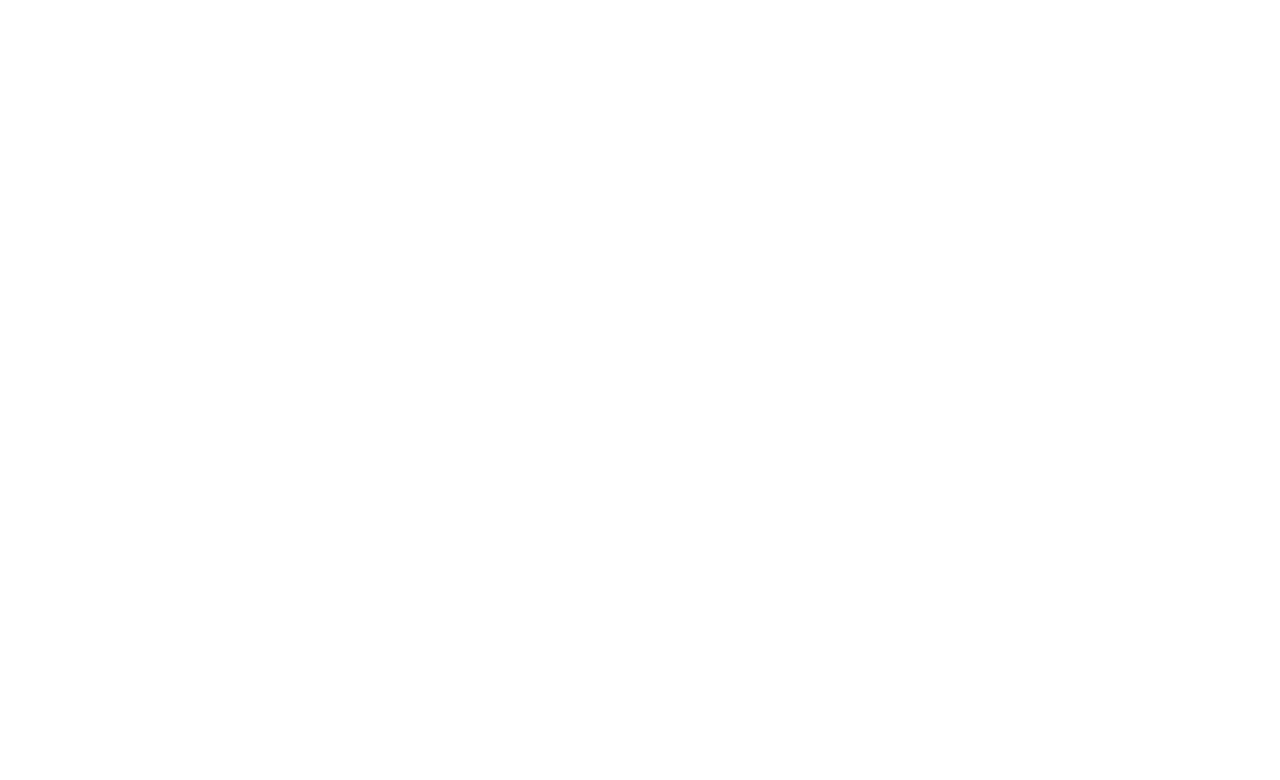
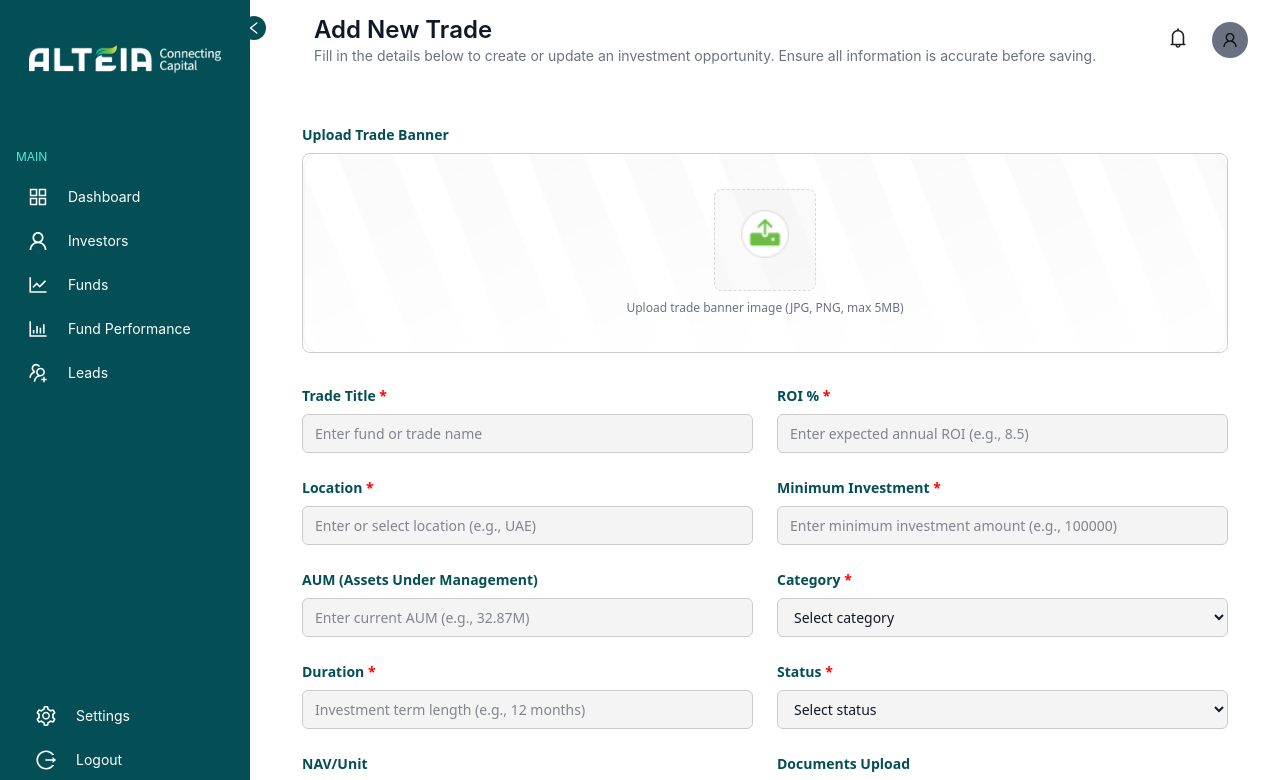
Before and after one commit to ajaykumavat0815/Alteia, a React (Vite) app: page /addNewTrade in a window 1280 px wide. Before the commit this address had no page. Shown: the top 780 px of the page. Built offline with nearby package versions, Linux system fonts and the light colour scheme.

Commit message:
Add trade page

```diff
--- a/src/common/FormInput.jsx
+++ b/src/common/FormInput.jsx
@@ -20,6 +20,7 @@
   labelFontSize = "14px", // default in px
   labelColor = "#044f55", // default color
   backgroundColor = "#f4f4f4", // input background color
+  uploadDescription = "Upload a file",
 }) => {
   const uploadButton = (
     <div className="flex flex-col items-center justify-center text-gray-600">
@@ -72,50 +73,6 @@
   }
 
   // FILE UPLOAD FIELD
-  // if (type === "upload") {
-  //   return (
-  //     <div>
-  //       <label style={labelStyle}>
-  //         {label} {required && <span style={{ color: "red" }}>*</span>}
-  //       </label>
-  //       <div
-  //         style={{
-  //           border: "1px solid #ccc",
-  //           borderRadius: "0.5rem",
-  //           padding: "1rem",
-  //           background: backgroundColor,
-  //         }}
-  //       >
-  //         <AntUpload
-  //           listType="picture-card"
-  //           showUploadList={false}
-  //           beforeUpload={(file) => onFileUpload(file, name)}
-  //           accept=".jpg,.jpeg,.png,.pdf"
-  //         >
-  //           {value ? (
-  //             <div className="text-center">
-  //               <div className="text-green-600 font-medium">✓ Uploaded</div>
-  //               <div className="text-xs text-gray-500 mt-1">{value.name}</div>
-  //             </div>
-  //           ) : (
-  //             uploadButton
-  //           )}
-  //         </AntUpload>
-  //         <p
-  //           style={{
-  //             fontSize: "12px",
-  //             color: "#6B7280",
-  //             marginTop: "0.5rem",
-  //             textAlign: "center",
-  //           }}
-  //         >
-  //           Upload {label.toLowerCase()} (e.g., valid passport, ID card, utility
-  //           bill)
-  //         </p>
-  //       </div>
-  //     </div>
-  //   );
-  // }
 
   // if (type === "upload") {
   //   return (
@@ -128,44 +85,83 @@
   //           border: "1px solid #ccc",
   //           borderRadius: "0.5rem",
   //           padding: "1rem",
-  //           backgroundImage: `url("src/assets/images/Upload.png")`,
+  //           backgroundImage: `url(${uploadBg})`,
   //           backgroundSize: "cover",
   //           backgroundPosition: "center",
   //           backgroundRepeat: "no-repeat",
   //           minHeight: "200px",
+  //           display: "flex",
+  //           flexDirection: "column",
+  //           alignItems: "center",
+  //           justifyContent: "center",
+  //           position: "relative",
   //         }}
   //       >
-  //         <AntUpload
-  //           listType="picture-card"
-  //           showUploadList={false}
-  //           beforeUpload={(file) => onFileUpload(file, name)}
-  //           accept=".jpg,.jpeg,.png,.pdf"
-  //         >
-  //           {value ? (
-  //             <div className="text-center">
-  //               <div className="text-green-600 font-medium">✓ Uploaded</div>
-  //               <div className="text-xs text-gray-500 mt-1">{value.name}</div>
-  //             </div>
-  //           ) : (
-  //             uploadButton
-  //           )}
-  //         </AntUpload>
-  //         <p
+  //         {/* Semi-transparent overlay */}
+  //         <div
   //           style={{
-  //             fontSize: "12px",
-  //             color: "#6B7280",
-  //             marginTop: "0.5rem",
-  //             textAlign: "center",
+  //             position: "absolute",
+  //             top: 0,
+  //             left: 0,
+  //             right: 0,
+  //             bottom: 0,
+  //             backgroundColor: "rgba(255, 255, 255, 0.7)",
+  //             borderRadius: "0.5rem",
+  //             zIndex: 1,
   //           }}
-  //         >
-  //           Upload {label.toLowerCase()} (e.g., valid passport, ID card, utility
-  //           bill)
-  //         </p>
+  //         ></div>
+
+  //         <div style={{ position: "relative", zIndex: 2, textAlign: "center" }}>
+  //           <AntUpload
+  //             listType="picture-card"
+  //             showUploadList={false}
+  //             beforeUpload={(file) => onFileUpload(file, name)}
+  //             accept=".jpg,.jpeg,.png,.pdf"
+  //           >
+  //             {value ? (
+  //               <div className="text-center">
+  //                 <div className="text-green-600 font-medium">✓ Uploaded</div>
+  //                 <div className="text-xs text-gray-500 mt-1">{value.name}</div>
+  //               </div>
+  //             ) : (
+  //               <div style={{ textAlign: "center", padding: "20px" }}>
+  //                 <img
+  //                   src={uploadIcon}
+  //                   alt="Upload"
+  //                   style={{
+  //                     width: "48px",
+  //                     height: "48px",
+  //                     marginBottom: "12px",
+  //                     display: "block",
+  //                     marginLeft: "auto",
+  //                     marginRight: "auto",
+  //                   }}
+  //                 />
+  //                 {/* <div style={{ fontWeight: "500", marginBottom: "4px" }}>
+  //                   Click to upload
+  //                 </div> */}
+  //                 {/* <div style={{ fontSize: "12px", color: "#6B7280" }}>
+  //                   or drag and drop
+  //                 </div> */}
+  //               </div>
+  //             )}
+  //           </AntUpload>
+  //           <p
+  //             style={{
+  //               fontSize: "12px",
+  //               color: "#6B7280",
+  //               marginTop: "0.5rem",
+  //               textAlign: "center",
+  //             }}
+  //           >
+  //             Upload {label.toLowerCase()} (e.g., valid passport, ID card,
+  //             utility bill)
+  //           </p>
+  //         </div>
   //       </div>
   //     </div>
   //   );
   // }
-
   if (type === "upload") {
     return (
       <div>
@@ -229,15 +225,10 @@
                       marginRight: "auto",
                     }}
                   />
-                  {/* <div style={{ fontWeight: "500", marginBottom: "4px" }}>
-                    Click to upload
-                  </div> */}
-                  {/* <div style={{ fontSize: "12px", color: "#6B7280" }}>
-                    or drag and drop
-                  </div> */}
                 </div>
               )}
             </AntUpload>
+            {uploadDescription && (
               <p
                 style={{
                   fontSize: "12px",
@@ -246,9 +237,9 @@
                   textAlign: "center",
                 }}
               >
-              Upload {label.toLowerCase()} (e.g., valid passport, ID card,
-              utility bill)
+                {uploadDescription}
               </p>
+            )}
           </div>
         </div>
       </div>
--- a/src/forms/AddNewCustomer.jsx
+++ b/src/forms/AddNewCustomer.jsx
@@ -121,6 +121,7 @@
               type="upload"
               value={formData.identityDocument}
               onFileUpload={handleFileUpload}
+              uploadDescription="Upload proof of address (e.g., utility bill)"
               required
             />
             <FormInput
@@ -129,6 +130,7 @@
               type="upload"
               value={formData.proofOfAddress}
               onFileUpload={handleFileUpload}
+              uploadDescription="Upload identity proof (e.g., Valid Passport, ID card, passport)"
               required
             />
           </div>
--- /dev/null
+++ b/src/forms/AddNewTrade.jsx
@@ -0,0 +1,183 @@
+import { useState } from "react";
+import { Layout } from "antd";
+import FormInput from "../common/FormInput";
+import DashboardHeader from "../common/DashboardHeader";
+import PrimaryButton from "../common/PrimaryButton";
+
+const AddNewTrade = () => {
+  const [formData, setFormData] = useState({
+    tradeBanner: null,
+    tradeTitle: "",
+    roi: "",
+    location: "",
+    minimumInvestment: "",
+    aum: "",
+    category: "",
+    duration: "",
+    status: "",
+    navPerUnit: "",
+    documents: null,
+  });
+
+  // Define options for select fields
+  const categoryOptions = [
+    { label: "Real Estate", value: "real_estate" },
+    { label: "Energy", value: "energy" },
+    { label: "Technology", value: "technology" },
+    { label: "Healthcare", value: "healthcare" },
+    { label: "Finance", value: "finance" },
+    { label: "Infrastructure", value: "infrastructure" },
+  ];
+
+  const statusOptions = [
+    { label: "Active", value: "active" },
+    { label: "Pending", value: "pending" },
+    { label: "Closed", value: "closed" },
+    { label: "Draft", value: "draft" },
+  ];
+
+  const handleChange = (e) => {
+    const { name, value } = e.target;
+    setFormData((prev) => ({ ...prev, [name]: value }));
+  };
+
+  const handleFileUpload = (file, fileType) => {
+    setFormData((prev) => ({ ...prev, [fileType]: file }));
+    return false;
+  };
+
+  const handleSubmit = (e) => {
+    e.preventDefault();
+    console.log("Form data:", formData);
+  };
+
+  const handleCancel = () => {
+    console.log("Form cancelled");
+  };
+
+  return (
+    <Layout id="dashboardLayout" className="!bg-white">
+      <div className="pl-5 ml-5 pt-2 mt-0">
+        <DashboardHeader
+          title="Add New Trade"
+          subtitle="Fill in the details below to create or update an investment opportunity. Ensure all information is accurate before saving."
+          reverseOrder={true}
+        />
+      </div>
+      <div className="rounded-lg p-8 font-sans p-5 m-5">
+        <form onSubmit={handleSubmit} className="space-y-8">
+          <FormInput
+            label="Upload Trade Banner"
+            name="tradeBanner"
+            type="upload"
+            value={formData.tradeBanner}
+            onFileUpload={(file) => handleFileUpload(file, "tradeBanner")}
+            uploadDescription="Upload trade banner image (JPG, PNG, max 5MB)"
+          />
+          {/* </div> */}
+
+          {/* Trade Details Section */}
+          <div className="grid grid-cols-1 md:grid-cols-2 gap-6">
+            <FormInput
+              label="Trade Title"
+              name="tradeTitle"
+              value={formData.tradeTitle}
+              onChange={handleChange}
+              required
+              placeholder="Enter fund or trade name"
+            />
+            <FormInput
+              label="ROI %"
+              name="roi"
+              value={formData.roi}
+              onChange={handleChange}
+              required
+              placeholder="Enter expected annual ROI (e.g., 8.5)"
+            />
+            <FormInput
+              label="Location"
+              name="location"
+              value={formData.location}
+              onChange={handleChange}
+              required
+              placeholder="Enter or select location (e.g., UAE)"
+            />
+            <FormInput
+              label="Minimum Investment"
+              name="minimumInvestment"
+              value={formData.minimumInvestment}
+              onChange={handleChange}
+              required
+              placeholder="Enter minimum investment amount (e.g., 100000)"
+            />
+            <FormInput
+              label="AUM (Assets Under Management)"
+              name="aum"
+              value={formData.aum}
+              onChange={handleChange}
+              placeholder="Enter current AUM (e.g., 32.87M)"
+            />
+            <FormInput
+              label="Category"
+              name="category"
+              value={formData.category}
+              onChange={handleChange}
+              type="select"
+              required
+              options={categoryOptions}
+              placeholder="Select category (e.g., Real Estate, Energy)"
+            />
+            <FormInput
+              label="Duration"
+              name="duration"
+              value={formData.duration}
+              onChange={handleChange}
+              required
+              placeholder="Investment term length (e.g., 12 months)"
+            />
+            <FormInput
+              label="Status"
+              name="status"
+              value={formData.status}
+              onChange={handleChange}
+              type="select"
+              required
+              options={statusOptions}
+              placeholder="Choose status"
+            />
+            <FormInput
+              label="NAV/Unit"
+              name="navPerUnit"
+              value={formData.navPerUnit}
+              onChange={handleChange}
+              placeholder="Enter Net Asset Value per unit (e.g., 1237.18)"
+            />
+            {/* Documents Upload Section */}
+
+            <FormInput
+              label="Documents Upload"
+              name="documents"
+              type="upload"
+              value={formData.documents}
+              onFileUpload={(file) => handleFileUpload(file, "documents")}
+              uploadDescription="Upload fact sheets, PDFs, supporting documents"
+            />
+          </div>
+
+          {/* Action Buttons */}
+          <div className="flex justify-end space-x-4 pt-6 ">
+            <PrimaryButton
+              text="Cancel"
+              btnType="secondary"
+              onClick={handleCancel}
+              noIcon={true}
+            />
+            <PrimaryButton text="Save" type="submit" noIcon={true} />
+          </div>
+        </form>
+      </div>
+    </Layout>
+  );
+};
+
+export default AddNewTrade;
--- a/src/pages/Funds.jsx
+++ b/src/pages/Funds.jsx
@@ -6,6 +6,7 @@
 import iblue1 from "../assets/icons/iblue1.svg";
 import eys1 from "../assets/icons/eys1.svg";
 import dollar1 from "../assets/icons/dollar1.svg";
+import PrimaryButton from "../common/PrimaryButton";
 
 const Funds = () => {
   const navigate = useNavigate();
@@ -259,6 +260,13 @@
             pagination={true}
             bordered={true}
           />
+          <div className="mt-2 flex justify-end p-3">
+            <PrimaryButton
+              text="Add New Trade"
+              onClick={() => navigate("/addNewTrade")}
+              noIcon={true}
+            />
+          </div>
         </div>
       </div>
     </Layout>
--- a/src/routes/AppRoutes.jsx
+++ b/src/routes/AppRoutes.jsx
@@ -6,6 +6,7 @@
 import Funds from "../pages/Funds";
 import MainLayout from "../components/Layout/MainLayout";
 import AddNewCustomer from "../forms/AddNewCustomer";
+import AddNewTrade from "../forms/AddNewTrade";
 
 const AppRoutes = () => {
   return (
@@ -51,6 +52,14 @@
           </MainLayout>
         }
       />
+      <Route
+        path="/addNewTrade"
+        element={
+          <MainLayout>
+            <AddNewTrade />
+          </MainLayout>
+        }
+      />
     </Routes>
   );
 };
```
Lines whose indentation alone changed are shown as unchanged.
